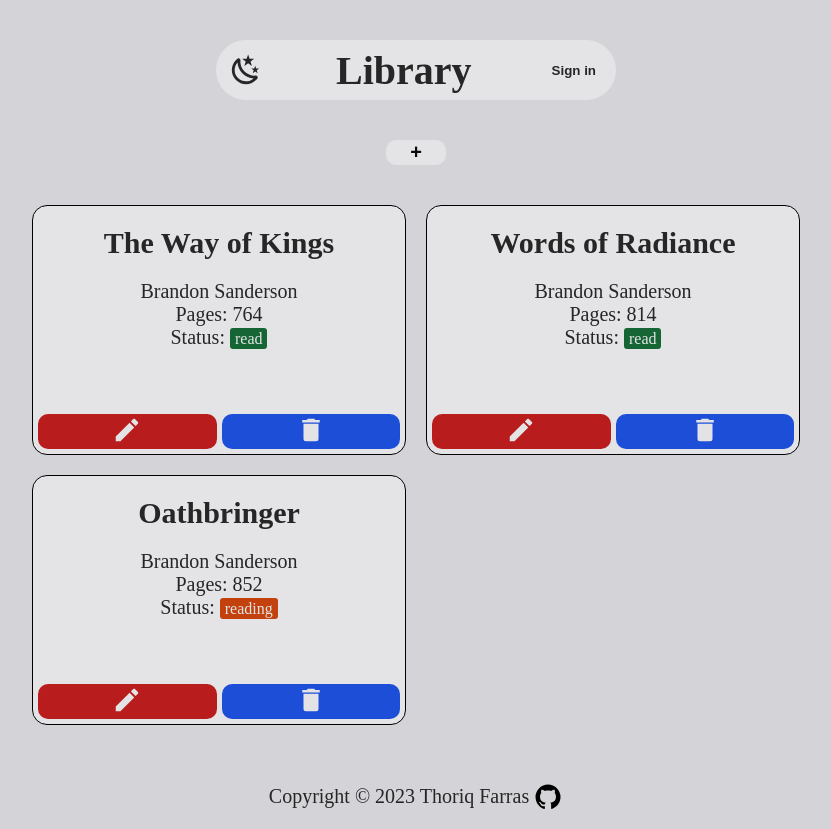
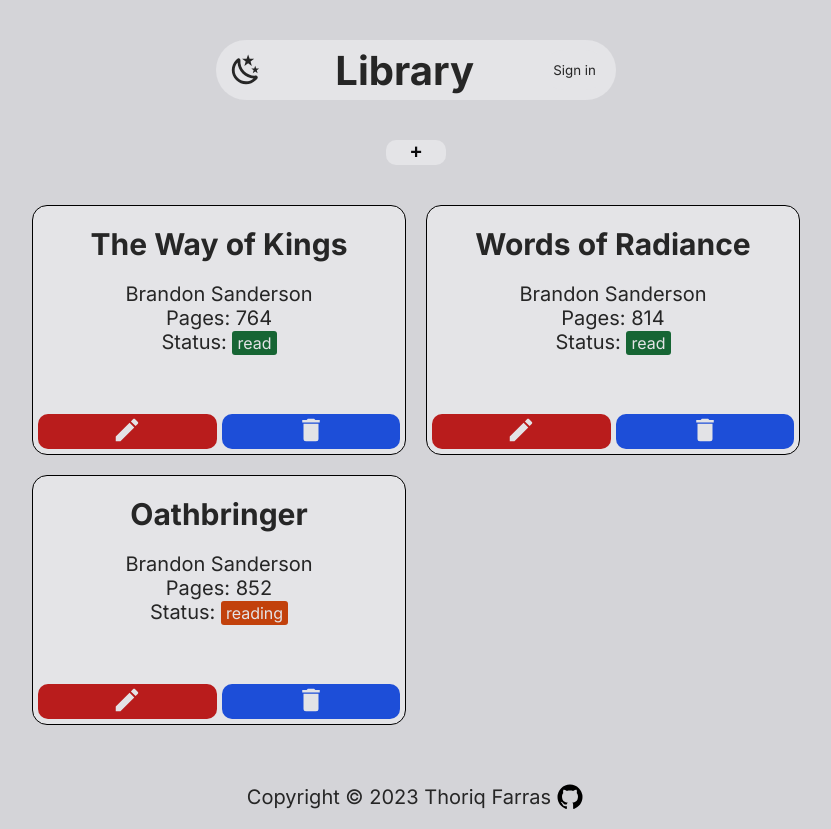
Before and after one commit to thoriqfarras/library, a website: page index.html in a window 1280 px wide. Shown: the whole page, without its empty margins (224-1055 px from the left). Drawn offline with Linux system fonts and the light colour scheme.

Commit message:
add + set inter font

```diff
--- a/index.html
+++ b/index.html
@@ -4,6 +4,9 @@
   <meta charset="UTF-8">
   <meta http-equiv="X-UA-Compatible" content="IE=edge">
   <meta name="viewport" content="width=device-width, initial-scale=1.0">
+  <link rel="preconnect" href="https://fonts.googleapis.com">
+  <link rel="preconnect" href="https://fonts.gstatic.com" crossorigin>
+  <link href="https://fonts.googleapis.com/css2?family=Inter:wght@300;400;700&display=swap" rel="stylesheet">
   <link rel="stylesheet" href="styles.css">
   <script src="main.js" defer></script>
   <title>Library</title>
--- a/styles.css
+++ b/styles.css
@@ -1,5 +1,6 @@
 :root {
     font-size: 20px;
+    font-family: 'Inter', sans-serif;
 }
 
 html, body {
@@ -56,6 +57,8 @@ header > button {
     background-color: inherit;
     color: #262626;
 
+    font-family: inherit;
+
     transition: all 0.15s ease-in-out;
 }
 
@@ -63,7 +66,6 @@ header > button {
     padding: 10px;
 
     border-radius: 30px;
-    font-weight: bold;
 }
 
 #theme-switcher {
@@ -151,6 +153,8 @@ main {
 
     margin: 0;
     padding: 0;
+
+    text-align: center;
 }
 
 .card > h2 {
@@ -169,13 +173,6 @@ main {
     border-radius: 10px;
     transition: all 0.1s ease-in-out;
 }
-
-/* .buttons svg {
-    height: 1.5rem;
-    width: auto;
-    fill: #e4e4e7;
-    transition: all 0.1s ease-in-out;
-} */
 
 .buttons img {
     height: 1.5rem;
```
